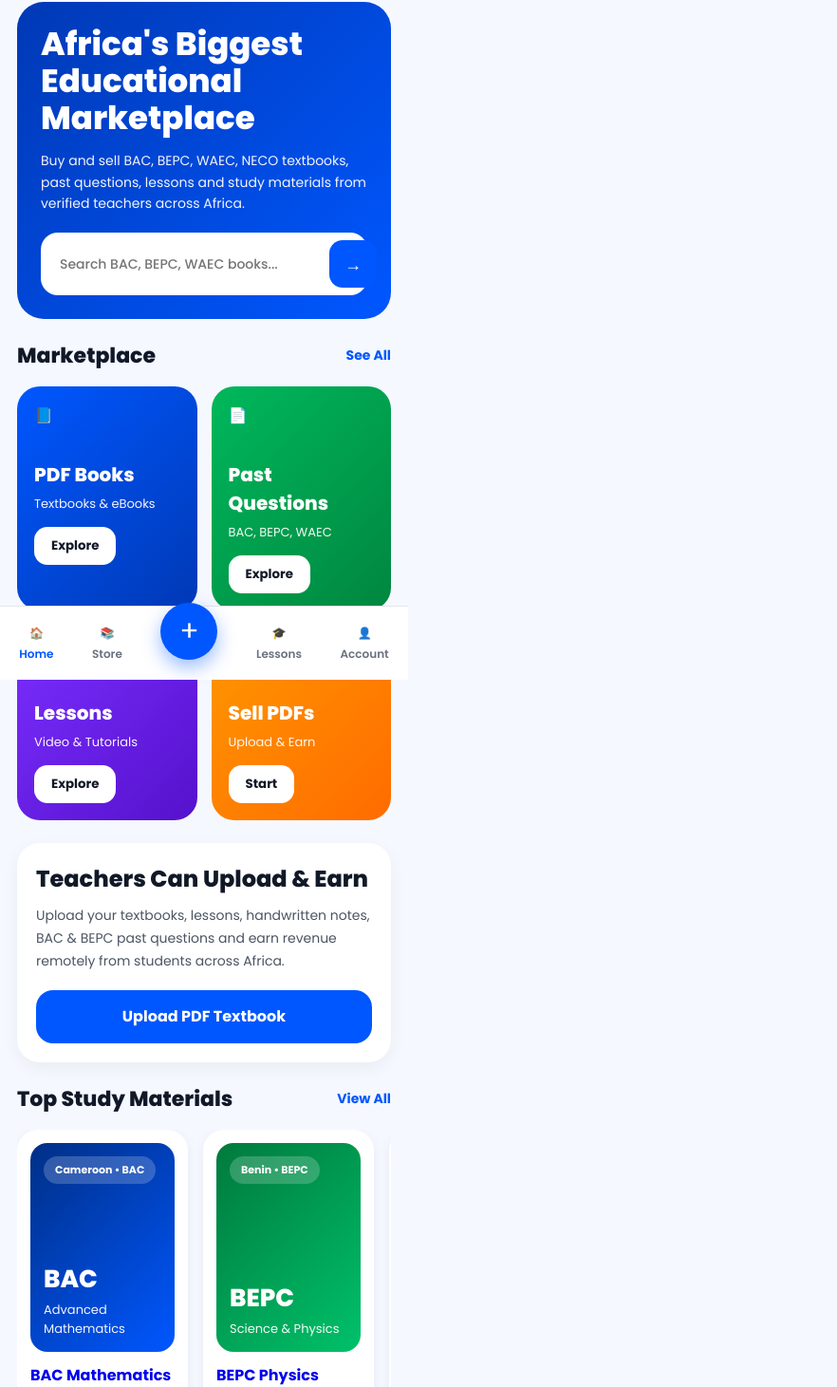
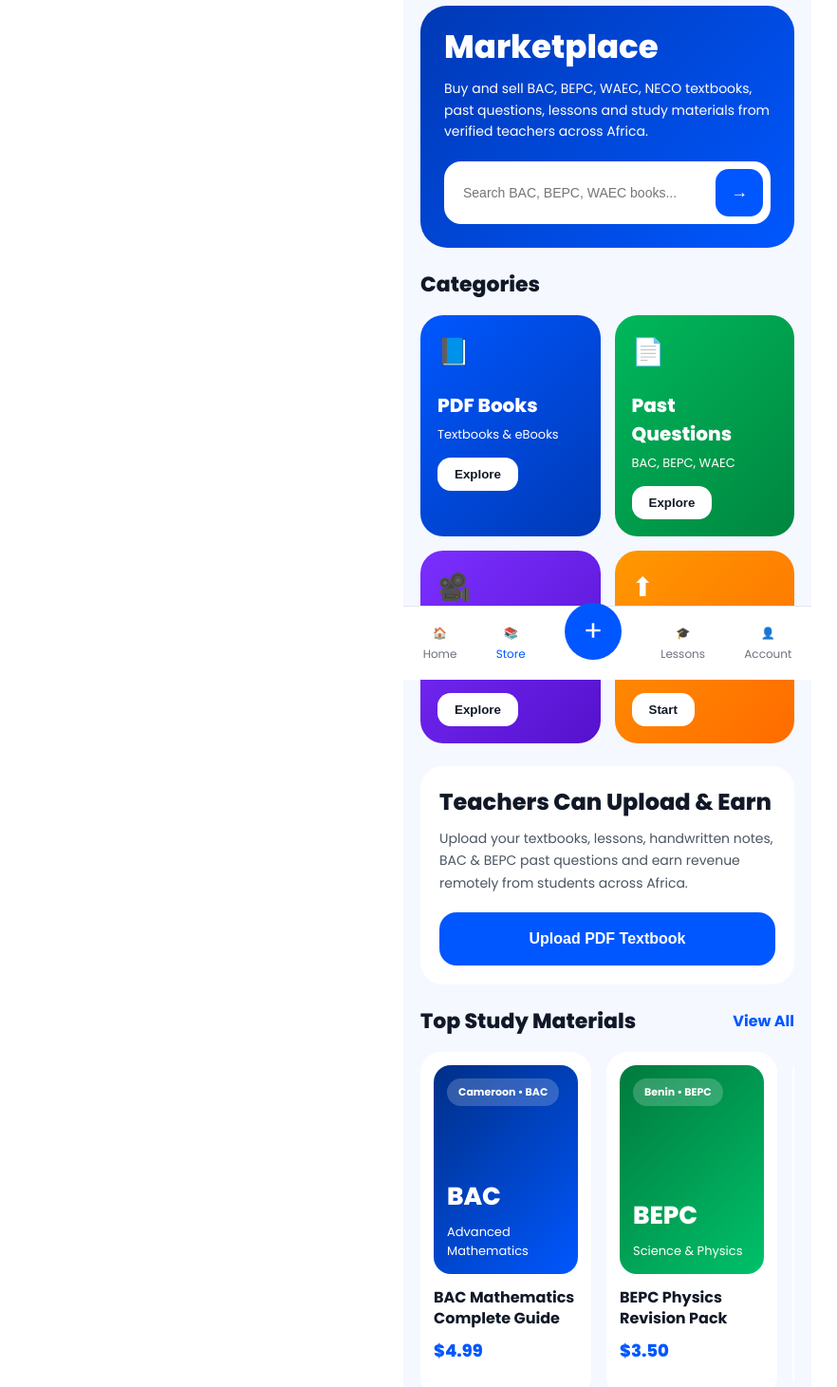
Before and after one commit to examhub-africa/examhub-pan-african, a Next.js app: page /marketplace in a window 1280 px wide. Shown: the part 84-1545 px from the top of the page at 95% size, without its empty margins (0-882 px from the left). Built offline with nearby package versions, Linux system fonts and the light colour scheme.

Commit message:
Update page.js

```diff
--- a/app/marketplace/page.js
+++ b/app/marketplace/page.js
@@ -1,173 +1,227 @@
-import Head from 'next/head';
-import Link from 'next/link';
+"use client";
+
+import { useRouter } from "next/navigation";
+import Head from "next/head";
 
 export default function MarketplacePage() {
+  const router = useRouter();
+
+  const books = [
+    {
+      title: "BAC Mathematics Complete Guide",
+      price: "$4.99",
+      tag: "Cameroon • BAC",
+      short: "BAC",
+      desc: "Advanced Mathematics",
+      className: "bac",
+      link: "/books/bac-mathematics",
+    },
+    {
+      title: "BEPC Physics Revision Pack",
+      price: "$3.50",
+      tag: "Benin • BEPC",
+      short: "BEPC",
+      desc: "Science & Physics",
+      className: "bepc",
+      link: "/books/bepc-physics",
+    },
+    {
+      title: "WAEC Full Subjects Past Questions",
+      price: "$5.99",
+      tag: "Nigeria • WAEC",
+      short: "WAEC",
+      desc: "Past Questions 2026",
+      className: "waec",
+      link: "/books/waec-past-questions",
+    },
+    {
+      title: "African English Exam Mastery",
+      price: "$4.00",
+      tag: "Ghana • WASSCE",
+      short: "WASSCE",
+      desc: "English Language",
+      className: "neco",
+      link: "/books/wassce-english",
+    },
+  ];
+
   return (
     <>
       <Head>
         <title>ExamHub Africa Marketplace</title>
-        <meta name="viewport" content="width=device-width, initial-scale=1.0" />
-        <link rel="preconnect" href="https://fonts.googleapis.com" />
-        <link href="https://fonts.googleapis.com/css2?family=Poppins:wght@300;400;500;600;700;800&display=swap" rel="stylesheet" />
+        <meta name="viewport" content="width=device-width, initial-scale=1.0"/>
+        <link href="https://fonts.googleapis.com/css2?family=Poppins:wght@300;400;500;600;700;800&display=swap" rel="stylesheet"/>
       </Head>
 
-      <style jsx global>{`
-        *{ margin:0; padding:0; box-sizing:border-box; font-family:'Poppins',sans-serif; }
-        body{ background:#f5f8ff; color:#111827; max-width:430px; margin:auto; min-height:100vh; overflow-x:hidden; }
-        a{ text-decoration:none; }
-        button{ cursor:pointer; }
-        .container{ padding:18px; padding-bottom:100px; }
-        .topbar{ display:flex; justify-content:space-between; align-items:center; margin-bottom:20px; }
-        .logo{ display:flex; align-items:center; gap:10px; }
-        .logo-box{ width:48px; height:48px; border-radius:14px; background:linear-gradient(135deg,#0057ff,#002d88); display:flex; align-items:center; justify-content:center; color:white; font-size:22px; font-weight:800; }
-        .logo-text h2{ font-size:24px; line-height:1; font-weight:800; color:#0033a0; }
-        .logo-text p{ font-size:11px; color:#6b7280; font-weight:600; }
-        .icon-group{ display:flex; gap:12px; }
-        .icon-btn{ width:42px; height:42px; border-radius:14px; background:white; display:flex; align-items:center; justify-content:center; box-shadow:0 3px 10px rgba(0,0,0,0.06); font-size:18px; cursor:pointer; }
-        .hero{ background:linear-gradient(135deg,#0039b5,#0057ff); border-radius:28px; padding:25px; color:white; position:relative; overflow:hidden; margin-bottom:20px; }
-        .hero h1{ font-size:34px; line-height:1.15; font-weight:800; margin-bottom:14px; }
-        .hero p{ font-size:14px; line-height:1.6; opacity:0.95; margin-bottom:20px; }
-        .search-box{ background:white; border-radius:18px; padding:8px; display:flex; align-items:center; margin-top:10px; }
-        .search-box input{ flex:1; border:none; outline:none; padding:12px; font-size:14px; font-weight:500; }
-        .search-btn{ width:50px; height:50px; border-radius:14px; background:#0057ff; color:white; border:none; font-size:18px; font-weight:bold; cursor:pointer; }
-        .section-title{ display:flex; justify-content:space-between; align-items:center; margin:22px 0 16px; }
-        .section-title h2{ font-size:22px; font-weight:800; }
-        .section-title a{ color:#0057ff; font-size:14px; font-weight:700; }
-        .category-grid{ display:grid; grid-template-columns:repeat(2,1fr); gap:15px; }
-        .category-card{ border-radius:24px; padding:18px; color:white; min-height:160px; position:relative; overflow:hidden; }
-        .category-card h3{ font-size:20px; font-weight:800; margin-top:35px; }
-        .category-card p{ font-size:13px; margin-top:6px; opacity:0.95; }
-        .category-card button{ margin-top:14px; border:none; background:white; color:#111827; padding:10px 18px; border-radius:14px; font-weight:700; cursor:pointer; }
-        .pdf{ background:linear-gradient(135deg,#0057ff,#0039b5); }
-        .past{ background:linear-gradient(135deg,#00b85c,#00863f); }
-        .lesson{ background:linear-gradient(135deg,#7b2fff,#5511cc); }
-        .upload{ background:linear-gradient(135deg,#ff9800,#ff6b00); }
-        .sell-box{ background:white; border-radius:24px; padding:20px; margin-top:24px; box-shadow:0 6px 18px rgba(0,0,0,0.05); }
-        .sell-box h2{ font-size:24px; font-weight:800; margin-bottom:10px; }
-        .sell-box p{ font-size:14px; color:#4b5563; line-height:1.7; margin-bottom:18px; }
-        .sell-btn{ width:100%; height:56px; border:none; border-radius:18px; background:#0057ff; color:white; font-size:16px; font-weight:700; cursor:pointer; }
-        .book-scroll{ display:flex; gap:16px; overflow-x:auto; padding-bottom:10px; }
-        .book-scroll::-webkit-scrollbar{ display:none; }
-        .book-card{ min-width:180px; background:white; border-radius:22px; padding:14px; box-shadow:0 4px 14px rgba(0,0,0,0.06); cursor:pointer; }
-        .book-cover{ height:220px; border-radius:18px; padding:14px; color:white; position:relative; overflow:hidden; display:flex; flex-direction:column; justify-content:space-between; }
-        .bac{ background:linear-gradient(135deg,#002f87,#0057ff); }
-        .bepc{ background:linear-gradient(135deg,#007a3d,#00c16a); }
-        .waec{ background:linear-gradient(135deg,#5511cc,#7b2fff); }
-        .neco{ background:linear-gradient(135deg,#ff7300,#ff9800); }
-        .country-tag{ background:rgba(255,255,255,0.2); width:max-content; padding:6px 12px; border-radius:30px; font-size:11px; font-weight:700; backdrop-filter:blur(5px); }
-        .book-cover h3{ font-size:26px; line-height:1.1; font-weight:800; }
-        .book-cover p{ font-size:13px; opacity:0.95; margin-top:8px; }
-        .book-info{ margin-top:14px; }
-        .book-info h4{ font-size:16px; font-weight:700; line-height:1.4; }
-        .price{ margin-top:8px; color:#0057ff; font-weight:800; font-size:18px; }
-        .features{ margin-top:26px; display:grid; grid-template-columns:repeat(2,1fr); gap:15px; }
-        .feature-box{ background:white; border-radius:22px; padding:18px; text-align:center; box-shadow:0 4px 12px rgba(0,0,0,0.05); }
-        .feature-box h4{ margin-top:10px; font-size:15px; font-weight:700; }
-        .feature-box p{ margin-top:6px; font-size:12px; color:#6b7280; line-height:1.6; }
-        .bottom-nav{ position:fixed; bottom:0; width:100%; max-width:430px; background:white; height:78px; display:flex; justify-content:space-around; align-items:center; border-top:1px solid #e5e7eb; z-index:999; }
-        .nav-item{ display:flex; flex-direction:column; align-items:center; font-size:12px; color:#6b7280; font-weight:600; gap:4px; }
-        .nav-item.active{ color:#0057ff; }
-        .upload-center{ width:60px; height:60px; border-radius:50%; background:#0057ff; color:white; display:flex; align-items:center; justify-content:center; font-size:30px; margin-top:-25px; box-shadow:0 8px 20px rgba(0,87,255,0.4); }
-      `}</style>
+      <div className="container">
 
-      <div className="container">
+        {/* HEADER */}
         <div className="topbar">
-          <Link href="/">
-            <div className="logo">
+          <div className="logo" onClick={() => router.push("/")}>
             <div className="logo-box">E</div>
             <div className="logo-text">
               <h2>ExamHub Africa</h2>
               <p>BAC • BEPC • WAEC • NECO</p>
             </div>
           </div>
-          </Link>
           <div className="icon-group">
-            <Link href="/search"><div className="icon-btn">🔍</div></Link>
-            <Link href="/notifications"><div className="icon-btn">🔔</div></Link>
+            <div className="icon-btn" onClick={() => router.push("/search")}>🔍</div>
+            <div className="icon-btn" onClick={() => router.push("/notifications")}>🔔</div>
           </div>
         </div>
 
+        {/* HERO */}
         <div className="hero">
-          <h1>Africa's Biggest Educational Marketplace</h1>
+          <h1>Marketplace</h1>
           <p>Buy and sell BAC, BEPC, WAEC, NECO textbooks, past questions, lessons and study materials from verified teachers across Africa.</p>
           <div className="search-box">
-            <input type="text" placeholder="Search BAC, BEPC, WAEC books..." />
-            <Link href="/search"><button className="search-btn">→</button></Link>
+            <input type="text" placeholder="Search BAC, BEPC, WAEC books..."/>
+            <button className="search-btn" onClick={() => router.push("/search")}>→</button>
           </div>
         </div>
 
+        {/* CATEGORIES */}
         <div className="section-title">
-          <h2>Marketplace</h2>
-          <Link href="/marketplace/all">See All</Link>
+          <h2>Categories</h2>
         </div>
 
         <div className="category-grid">
-          <div className="category-card pdf">📘<h3>PDF Books</h3><p>Textbooks & eBooks</p><Link href="/marketplace/pdf-books"><button>Explore</button></Link></div>
-          <div className="category-card past">📄<h3>Past Questions</h3><p>BAC, BEPC, WAEC</p><Link href="/marketplace/past-questions"><button>Explore</button></Link></div>
-          <div className="category-card lesson">🎥<h3>Lessons</h3><p>Video & Tutorials</p><Link href="/lessons"><button>Explore</button></Link></div>
-          <div className="category-card upload">⬆<h3>Sell PDFs</h3><p>Upload & Earn</p><Link href="/upload"><button>Start</button></Link></div>
+          <div className="category-card pdf" onClick={() => router.push("/pdf-books")}>
+            <div className="emoji">📘</div>
+            <h3>PDF Books</h3>
+            <p>Textbooks & eBooks</p>
+            <button>Explore</button>
+          </div>
+          <div className="category-card past" onClick={() => router.push("/past-questions")}>
+            <div className="emoji">📄</div>
+            <h3>Past Questions</h3>
+            <p>BAC, BEPC, WAEC</p>
+            <button>Explore</button>
+          </div>
+          <div className="category-card lesson" onClick={() => router.push("/lessons")}>
+            <div className="emoji">🎥</div>
+            <h3>Lessons</h3>
+            <p>Video & Tutorials</p>
+            <button>Explore</button>
+          </div>
+          <div className="category-card upload" onClick={() => router.push("/teacher/upload")}>
+            <div className="emoji">⬆</div>
+            <h3>Sell PDFs</h3>
+            <p>Upload & Earn</p>
+            <button>Start</button>
+          </div>
         </div>
 
+        {/* SELL SECTION */}
         <div className="sell-box">
           <h2>Teachers Can Upload & Earn</h2>
           <p>Upload your textbooks, lessons, handwritten notes, BAC & BEPC past questions and earn revenue remotely from students across Africa.</p>
-          <Link href="/upload"><button className="sell-btn">Upload PDF Textbook</button></Link>
+          <button className="sell-btn" onClick={() => router.push("/teacher/upload")}>Upload PDF Textbook</button>
         </div>
 
+        {/* BOOKS */}
         <div className="section-title">
           <h2>Top Study Materials</h2>
-          <Link href="/marketplace/all">View All</Link>
+          <span className="link" onClick={() => router.push("/books")}>View All</span>
         </div>
 
         <div className="book-scroll">
-          <Link href="/product/bac-maths"><div className="book-card">
-            <div className="book-cover bac">
-              <div className="country-tag">Cameroon • BAC</div>
-              <div><h3>BAC</h3><p>Advanced Mathematics</p></div>
+          {books.map((book, index) => (
+            <div key={index} className="book-card" onClick={() => router.push(book.link)}>
+              <div className={`book-cover ${book.className}`}>
+                <div className="country-tag">{book.tag}</div>
+                <div>
+                  <h3>{book.short}</h3>
+                  <p>{book.desc}</p>
                 </div>
-            <div className="book-info"><h4>BAC Mathematics Complete Guide</h4><div className="price">$4.99</div></div>
-          </div></Link>
-
-          <Link href="/product/bepc-physics"><div className="book-card">
-            <div className="book-cover bepc">
-              <div className="country-tag">Benin • BEPC</div>
-              <div><h3>BEPC</h3><p>Science & Physics</p></div>
               </div>
-            <div className="book-info"><h4>BEPC Physics Revision Pack</h4><div className="price">$3.50</div></div>
-          </div></Link>
-
-          <Link href="/product/waec-past"><div className="book-card">
-            <div className="book-cover waec">
-              <div className="country-tag">Nigeria • WAEC</div>
-              <div><h3>WAEC</h3><p>Past Questions 2026</p></div>
+              <div className="book-info">
+                <h4>{book.title}</h4>
+                <div className="price">{book.price}</div>
               </div>
-            <div className="book-info"><h4>WAEC Full Subjects Past Questions</h4><div className="price">$5.99</div></div>
-          </div></Link>
-
-          <Link href="/product/wassce-english"><div className="book-card">
-            <div className="book-cover neco">
-              <div className="country-tag">Ghana • WASSCE</div>
-              <div><h3>WASSCE</h3><p>English Language</p></div>
             </div>
-            <div className="book-info"><h4>African English Exam Mastery</h4><div className="price">$4.00</div></div>
-          </div></Link>
+          ))}
         </div>
 
+        {/* FEATURES */}
         <div className="features">
           <div className="feature-box">✅<h4>Verified Teachers</h4><p>Trusted African educators</p></div>
           <div className="feature-box">💳<h4>Secure Payments</h4><p>Fast mobile transactions</p></div>
           <div className="feature-box">🌍<h4>Multi Country</h4><p>Nigeria, Cameroon, Benin & more</p></div>
           <div className="feature-box">📚<h4>Digital Library</h4><p>Access books anytime</p></div>
         </div>
+
+        <div className="space"></div>
       </div>
 
+      {/* BOTTOM NAV */}
       <div className="bottom-nav">
-        <Link href="/"><div className="nav-item active">🏠<span>Home</span></div></Link>
-        <Link href="/marketplace"><div className="nav-item">📚<span>Store</span></div></Link>
-        <Link href="/upload"><div className="upload-center">+</div></Link>
-        <Link href="/lessons"><div className="nav-item">🎓<span>Lessons</span></div></Link>
-        <Link href="/account"><div className="nav-item">👤<span>Account</span></div></Link>
+        <div className="nav-item" onClick={() => router.push("/")}>🏠<span>Home</span></div>
+        <div className="nav-item active" onClick={() => router.push("/marketplace")}>📚<span>Store</span></div>
+        <div className="upload-center" onClick={() => router.push("/upload")}>+</div>
+        <div className="nav-item" onClick={() => router.push("/lessons")}>🎓<span>Lessons</span></div>
+        <div className="nav-item" onClick={() => router.push("/account")}>👤<span>Account</span></div>
       </div>
+
+      <style jsx>{`
+        *{margin:0;padding:0;box-sizing:border-box;}
+        .container{background:#f5f8ff;min-height:100vh;max-width:430px;margin:auto;padding:18px;font-family:Poppins,sans-serif;color:#111827;padding-bottom:100px;}
+        .topbar{display:flex;justify-content:space-between;align-items:center;margin-bottom:20px;}
+        .logo{display:flex;align-items:center;gap:10px;cursor:pointer;}
+        .logo-box{width:48px;height:48px;border-radius:14px;background:linear-gradient(135deg,#0057ff,#002d88);display:flex;align-items:center;justify-content:center;color:white;font-size:22px;font-weight:800;}
+        .logo-text h2{font-size:24px;font-weight:800;color:#0033a0;}
+        .logo-text p{font-size:11px;color:#6b7280;font-weight:600;}
+        .icon-group{display:flex;gap:12px;}
+        .icon-btn{width:42px;height:42px;border-radius:14px;background:white;display:flex;align-items:center;justify-content:center;cursor:pointer;box-shadow:0 3px 10px rgba(0,0,0,0.08);}
+        .hero{background:linear-gradient(135deg,#0039b5,#0057ff);border-radius:28px;padding:25px;color:white;margin-bottom:20px;}
+        .hero h1{font-size:34px;line-height:1.1;font-weight:800;margin-bottom:14px;}
+        .hero p{font-size:14px;line-height:1.6;margin-bottom:20px;}
+        .search-box{background:white;border-radius:18px;padding:8px;display:flex;align-items:center;}
+        .search-box input{flex:1;border:none;outline:none;padding:12px;font-size:14px;}
+        .search-btn{width:50px;height:50px;border:none;border-radius:14px;background:#0057ff;color:white;font-size:18px;cursor:pointer;}
+        .section-title{display:flex;justify-content:space-between;align-items:center;margin:22px 0 16px;}
+        .section-title h2{font-size:22px;font-weight:800;}
+        .link{color:#0057ff;font-weight:700;cursor:pointer;}
+        .category-grid{display:grid;grid-template-columns:repeat(2,1fr);gap:15px;}
+        .category-card{border-radius:24px;padding:18px;color:white;min-height:170px;cursor:pointer;transition:0.3s;}
+        .category-card:hover{transform:scale(1.03);}
+        .emoji{font-size:28px;}
+        .category-card h3{font-size:20px;font-weight:800;margin-top:20px;}
+        .category-card p{font-size:13px;margin-top:6px;}
+        .category-card button{margin-top:14px;border:none;background:white;color:#111827;padding:10px 18px;border-radius:14px;font-weight:700;cursor:pointer;}
+        .pdf{background:linear-gradient(135deg,#0057ff,#0039b5);}
+        .past{background:linear-gradient(135deg,#00b85c,#00863f);}
+        .lesson{background:linear-gradient(135deg,#7b2fff,#5511cc);}
+        .upload{background:linear-gradient(135deg,#ff9800,#ff6b00);}
+        .sell-box{background:white;border-radius:24px;padding:20px;margin-top:24px;}
+        .sell-box h2{font-size:24px;font-weight:800;margin-bottom:10px;}
+        .sell-box p{font-size:14px;line-height:1.7;color:#4b5563;margin-bottom:18px;}
+        .sell-btn{width:100%;height:56px;border:none;border-radius:18px;background:#0057ff;color:white;font-size:16px;font-weight:700;cursor:pointer;}
+        .book-scroll{display:flex;gap:16px;overflow-x:auto;padding-bottom:10px;}
+        .book-scroll::-webkit-scrollbar{display:none;}
+        .book-card{min-width:180px;background:white;border-radius:22px;padding:14px;cursor:pointer;transition:0.3s;}
+        .book-card:hover{transform:translateY(-4px);}
+        .book-cover{height:220px;border-radius:18px;padding:14px;color:white;display:flex;flex-direction:column;justify-content:space-between;}
+        .bac{background:linear-gradient(135deg,#002f87,#0057ff);}
+        .bepc{background:linear-gradient(135deg,#007a3d,#00c16a);}
+        .waec{background:linear-gradient(135deg,#5511cc,#7b2fff);}
+        .neco{background:linear-gradient(135deg,#ff7300,#ff9800);}
+        .country-tag{background:rgba(255,255,255,0.2);width:max-content;padding:6px 12px;border-radius:30px;font-size:11px;font-weight:700;}
+        .book-cover h3{font-size:26px;font-weight:800;}
+        .book-cover p{font-size:13px;margin-top:8px;}
+        .book-info{margin-top:14px;}
+        .book-info h4{font-size:16px;line-height:1.4;}
+        .price{margin-top:8px;color:#0057ff;font-size:18px;font-weight:800;}
+        .features{margin-top:26px;display:grid;grid-template-columns:repeat(2,1fr);gap:15px;}
+        .feature-box{background:white;border-radius:22px;padding:18px;text-align:center;}
+        .feature-box h4{margin-top:10px;font-size:15px;font-weight:700;}
+        .feature-box p{margin-top:6px;font-size:12px;color:#6b7280;}
+        .space{height:120px;}
+        .bottom-nav{position:fixed;bottom:0;left:0;right:0;max-width:430px;margin:0 auto;background:white;height:78px;display:flex;justify-content:space-around;align-items:center;border-top:1px solid #e5e7eb;}
+        .nav-item{display:flex;flex-direction:column;align-items:center;gap:4px;font-size:12px;color:#6b7280;cursor:pointer;}
+        .active{color:#0057ff;}
+        .upload-center{width:60px;height:60px;border-radius:50%;background:#0057ff;color:white;display:flex;align-items:center;justify-content:center;font-size:30px;margin-top:-25px;cursor:pointer;}
+      `}</style>
     </>
   );
 }
```
Lines whose indentation alone changed are shown as unchanged.
